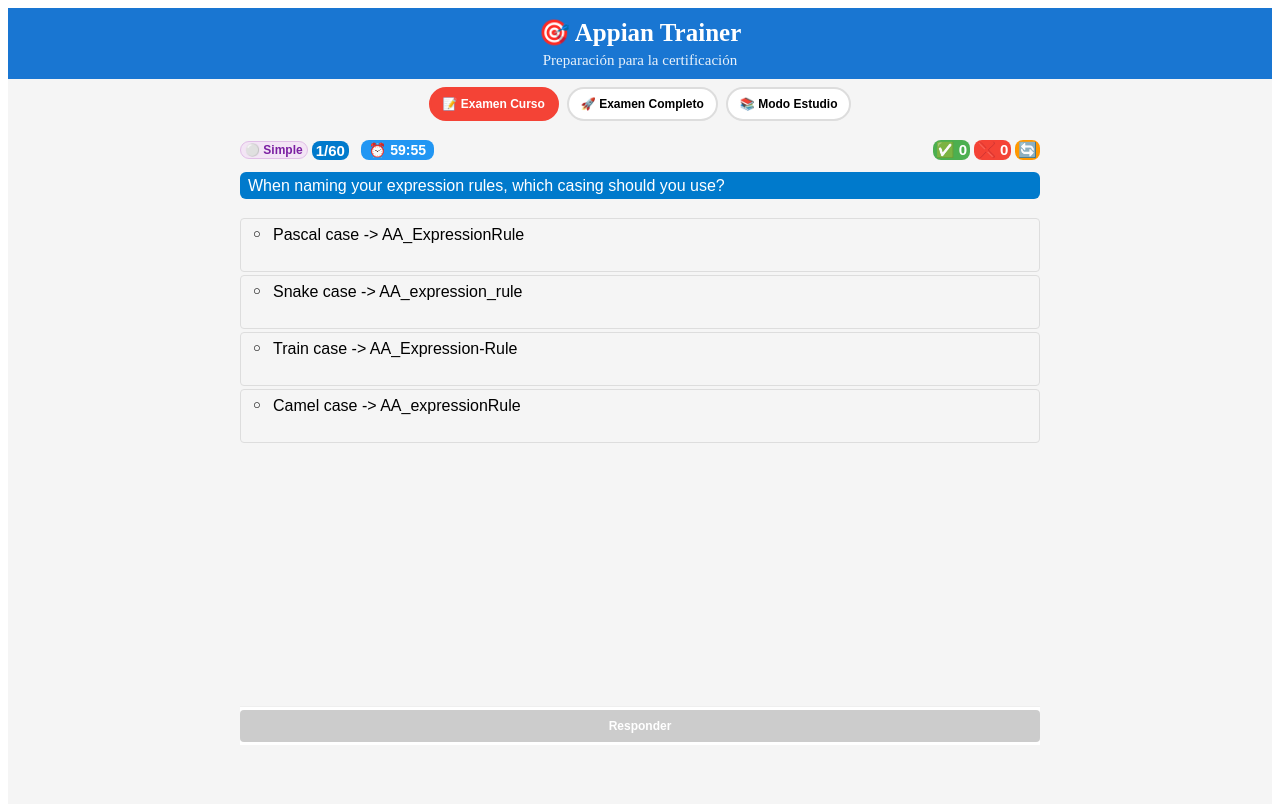
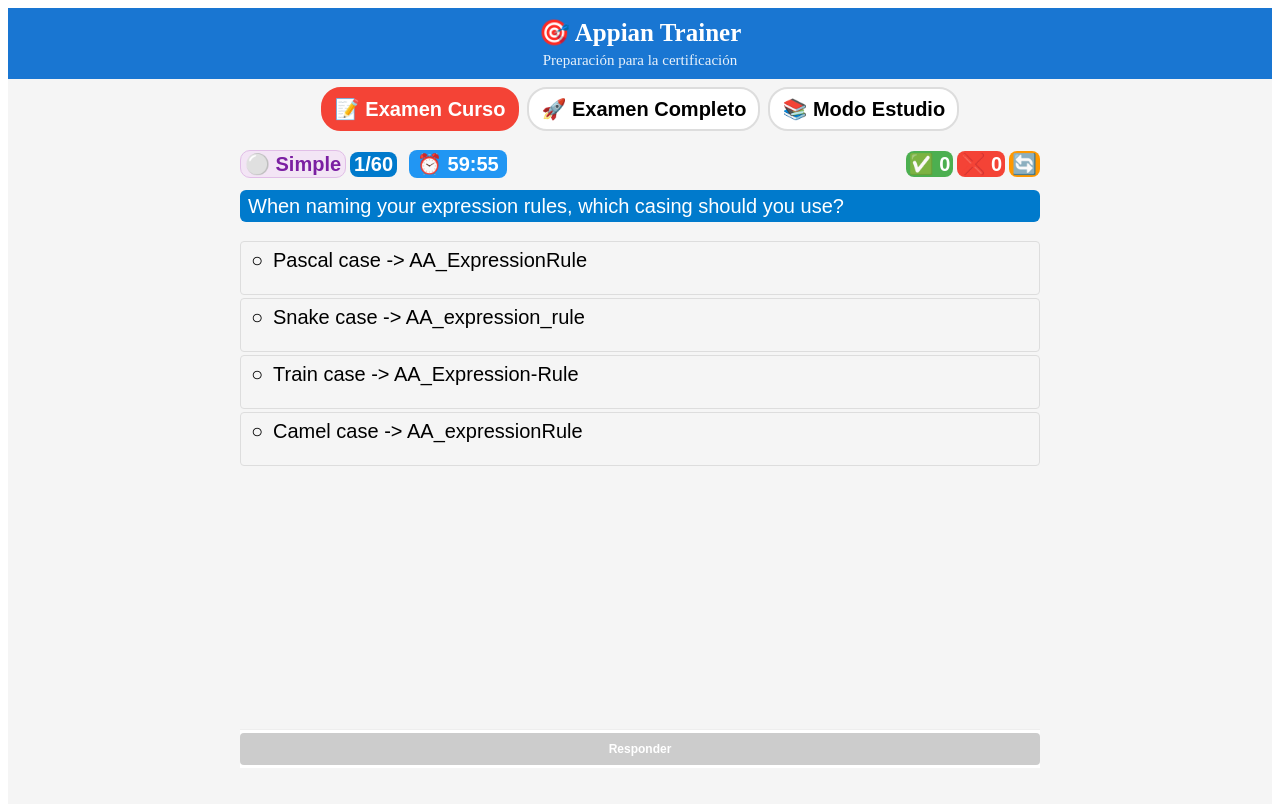
Before and after one commit to salvadorcao56/Appian-trainer, an Angular app: page / in a window 1280 px wide. Shown: the top 804 px of the page. Built offline with nearby package versions, Linux system fonts and the light colour scheme.

Commit message:
preguntas corregidas 1

```diff
--- a/angular.json
+++ b/angular.json
@@ -88,5 +88,8 @@
         }
       }
     }
+  },
+  "cli": {
+    "analytics": false
   }
 }
--- a/package.json
+++ b/package.json
@@ -22,6 +22,7 @@
   },
   "private": true,
   "dependencies": {
+    "@angular/build": "^20.3.4",
     "@angular/common": "^20.3.0",
     "@angular/compiler": "^20.3.0",
     "@angular/core": "^20.3.0",
@@ -33,7 +34,6 @@
     "zone.js": "~0.15.0"
   },
   "devDependencies": {
-    "@angular/build": "^20.3.4",
     "@angular/cli": "^20.3.4",
     "@angular/compiler-cli": "^20.3.0",
     "@types/jasmine": "~5.1.0",
--- a/src/app/components/question/question.css
+++ b/src/app/components/question/question.css
@@ -23,7 +23,7 @@
   border-radius: 20px;
   background: white;
   cursor: pointer;
-  font-size: 12px;
+  font-size: 20px;
   font-weight: bold;
   transition: all 0.3s ease;
   white-space: nowrap;
@@ -66,7 +66,7 @@
 .question-type-badge {
   padding: 1px 4px;
   border-radius: 10px;
-  font-size: 12px;
+  font-size: 20px;
   font-weight: bold;
 }
 
@@ -87,14 +87,14 @@
   color: white;
   padding: 1px 4px;
   border-radius: 8px;
-  font-size: 15px;
+  font-size: 20px;
   font-weight: bold;
 }
 
 .score {
   padding: 1px 3px;
   border-radius: 8px;
-  font-size: 15px;
+  font-size: 20px;
   font-weight: bold;
 }
 
@@ -115,7 +115,7 @@
   padding: 1px 3px;
   border-radius: 8px;
   cursor: pointer;
-  font-size: 15px;
+  font-size: 20px;
 }
 
 /* Ajustar badge de estudio */
@@ -139,7 +139,7 @@
 }
 
 .question-content h3 {
-  font-size: 16px;
+  font-size: 20px; /*tamaño pregunta*/
   line-height: 1.2;
   margin: 0;
   color: white;
@@ -193,7 +193,7 @@
 
 .answer-checkbox {
   margin-right: 8px;
-  font-size: 13px;
+  font-size: 20px;
   margin-top: 1px;
   min-width: 16px;
   text-align: center;
@@ -204,7 +204,7 @@
 }
 
 .answer-text {
-  font-size: 16px;
+  font-size: 20px; /*tamaño respuestas*/
   line-height: 1.2;
 }
 
@@ -213,7 +213,7 @@
   padding: 3px 5px;
   background: rgba(0, 0, 0, 0.04);
   border-radius: 3px;
-  font-size: 11px;
+  font-size: 20px;
   color: #555;
   border-left: 2px solid #007acc;
 }
@@ -247,7 +247,7 @@
 .feedback-message {
   padding: 3px 6px;
   border-radius: 3px;
-  font-size: 10px;
+  font-size: 15px;
   font-weight: bold;
   display: inline-block;
 }
@@ -284,7 +284,7 @@
   padding: 8px;
   border-radius: 4px;
   cursor: pointer;
-  font-size: 12px;
+  font-size: 15px;
   font-weight: bold;
   flex: 1;
 }
@@ -296,7 +296,7 @@
   padding: 8px;
   border-radius: 4px;
   cursor: pointer;
-  font-size: 12px;
+  font-size: 15px;
   font-weight: bold;
   flex: 1;
 }
@@ -317,7 +317,7 @@
   padding: 8px;
   border-radius: 4px;
   cursor: pointer;
-  font-size: 12px;
+  font-size: 15px;
   font-weight: bold;
 }
 
@@ -355,7 +355,7 @@
 
 .completion-content h2 {
   margin-bottom: 20px;
-  font-size: 20px;
+  font-size: 25px;
 }
 
 .final-stats {
@@ -369,7 +369,7 @@
   margin: 6px 0;
   background: #f8f9fa;
   border-radius: 6px;
-  font-size: 14px;
+  font-size: 20px;
 }
 
 .stat-item.correct {
@@ -415,7 +415,7 @@
   color: white;
   padding: 2px 8px;
   border-radius: 8px;
-  font-size: 14px;
+  font-size: 20px;
   font-weight: bold;
   margin-left: 8px;
 }
@@ -447,7 +447,7 @@
   border: none;
   border-radius: 4px;
   cursor: pointer;
-  font-size: 11px;
+  font-size: 15px;
   font-weight: bold;
   height: 32px;
   min-height: 32px;
--- a/src/app/data/questions-ai.data.ts
+++ b/src/app/data/questions-ai.data.ts
@@ -553,9 +553,9 @@
       },
       {
         id: 1572,
-        contenido: 'text() with format parameter',
-        correcta: true,
-        explicacion: 'CORRECTO: La función text() con el parámetro format se usa para formatear fechas en patrones específicos.'
+        contenido: 'datetext()',
+        correcta: true,
+        explicacion: 'CORRECTO: La función datetext() con el parámetro format se usa para formatear fechas en patrones específicos.'
       },
       {
         id: 1573,
@@ -739,9 +739,9 @@
     "respuestas": [
       {
         "id": 1596,
-        "contenido": "Start Process",
-        "correcta": true,
-        "explicacion": "CORRECTO: El servicio inteligente Start Process inicia otro modelo de proceso desde un proceso en ejecución."
+        "contenido": "Subprocess",
+        "correcta": true,
+        "explicacion": "CORRECTO: El servicio inteligente Subprocess inicia otro modelo de proceso desde un proceso en ejecución."
       },
       {
         "id": 1597,
@@ -1563,15 +1563,15 @@
     "respuestas": [
       {
         "id": 1703,
+        "contenido": "a!isNullOrEmpty()",
+        "correcta": true,
+        "explicacion": "CORRECTO: isnullorempty() verifica si un valor es nulo o vacío."
+      },
+      {
+        "id": 1704,
         "contenido": "isnullorempty()",
-        "correcta": true,
-        "explicacion": "CORRECTO: isnullorempty() verifica si un valor es nulo o vacío."
-      },
-      {
-        "id": 1704,
-        "contenido": "a!isNullOrEmpty()",
-        "correcta": false,
-        "explicacion": "INCORRECTO: No existe la función a!isNullOrEmpty()."
+        "correcta": false,
+        "explicacion": "INCORRECTO: No existe la función isnullorempty()."
       },
       {
         "id": 1705,
@@ -1755,9 +1755,9 @@
     "respuestas": [
       {
         "id": 1728,
-        "contenido": "tonumber()",
-        "correcta": true,
-        "explicacion": "CORRECTO: tonumber() convierte una cadena de texto a un valor numérico."
+        "contenido": "tointeger()",
+        "correcta": true,
+        "explicacion": "CORRECTO: tointeger() convierte una cadena de texto a un valor numérico."
       },
       {
         "id": 1729,
--- a/src/app/data/questions-extra.data.ts
+++ b/src/app/data/questions-extra.data.ts
@@ -26,9 +26,9 @@
       },
       {
         id: 304,
-        contenido: 'a!recordList()',
+        contenido: 'a!recordFilterList()',
         correcta: true,
-        explicacion: 'CORRECTO: a!recordList() muestra dinámicamente una lista de registros basada en un tipo de registro con capacidades de paginación y filtrado.'
+        explicacion: 'CORRECTO: a!recordFilterList() muestra dinámicamente una lista de registros basada en un tipo de registro con capacidades de paginación y filtrado.'
       }
     ]
   },
@@ -551,26 +551,26 @@
     {
       id: 368,
       contenido: 'a',
-      correcta: false,
-      explicacion: 'INCORRECTO: La función index() reemplaza el elemento en la posición especificada, no retorna el elemento original.'
+      correcta: true,
+      explicacion: 'CORRECTO: La función index() devuelve el elemento en la posición especificada.'
     },
     {
       id: 369,
       contenido: 'b',
       correcta: false,
-      explicacion: 'INCORRECTO: "b" está en la posición 2, pero la función está modificando la posición 1.'
+      explicacion: 'INCORRECTO: "b" está en la posición 2, pero la función devuelve el de la posición 1.'
     },
     {
       id: 370,
       contenido: 'c',
       correcta: false,
-      explicacion: 'INCORRECTO: "c" está en la posición 3 y no es afectado por esta operación.'
+      explicacion: 'INCORRECTO: "c" está en la posición 3, pero la función devuelve el de la posición 1.'
     },
     {
       id: 371,
       contenido: 'x',
-      correcta: true,
-      explicacion: 'CORRECTO: La función index() reemplaza el elemento en el índice 1 con "x" y retorna el nuevo valor en esa posición.'
+      correcta: false,
+      explicacion: 'INCORRECTO: "x" está en la posición 3, pero la función devuelve el de la posición 1.'
     }
   ]
 },
@@ -2491,7 +2491,7 @@
         "id": 614,
         "contenido": "Editable Grid",
         "correcta": false,
-        "explicacion": "INCORRECTO: Un 'Editable Grid' es apropiado para datos tabulares, pero está diseñado específicamente para la edición. La pregunta pregunta por el más apropiado para *mostrar* (display) datos, lo que implica una vista de solo lectura."
+        "explicacion": "INCORRECTO: Un 'Editable Grid' es apropiado para datos tabulares, pero está diseñado específicamente para la edición. La pregunta por el más apropiado para *mostrar* (display) datos, lo que implica una vista de solo lectura."
       },
       {
         "id": 615,
--- a/src/app/data/questions.data.ts
+++ b/src/app/data/questions.data.ts
@@ -381,8 +381,8 @@
       {
         id: 49,
         contenido: 'Update record-level security.',
-        correcta: false,
-        explicacion: 'INCORRECTO: Se requieren permisos de administrador para seguridad.'
+        correcta: true,
+        explicacion: 'CORRECTO: Se los editores pueden elevar el nivel de seguridad de un record.'
       },
       {
         id: 50,
@@ -914,8 +914,8 @@
       {
         id: 118,
         contenido: '[{"Word 1 is length: 4", "Word 2 is length: 3", "Word 3 is length: 5"]',
-        correcta: false,
-        explicacion: 'INCORRECTO: Los cálculos de longitud no coinciden con las longitudes reales de las palabras.'
+        correcta: true,
+        explicacion: 'CORRECTO: "apple" tiene 5-1=4 letras, "pear" tiene 4-1=3, "banana" tiene 6-1=5. Los índices comienzan en 1.'
       },
       {
         id: 119,
@@ -926,8 +926,8 @@
       {
         id: 120,
         contenido: '[{"Word 1 is length: 5", "Word 2 is length: 4", "Word 3 is length: 6"]',
-        correcta: true,
-        explicacion: 'CORRECTO: "apple" tiene 5 letras, "pear" tiene 4, "banana" tiene 6. Los índices comienzan en 1.'
+        correcta: false,
+        explicacion: 'INCORRECTO: Los cálculos de longitud no coinciden con las longitudes reales de las palabras -1.'
       },
       {
         id: 121,
@@ -1224,8 +1224,8 @@
       {
         id: 158,
         contenido: 'Is stored at index',
-        correcta: false,
-        explicacion: 'INCORRECTO: Este operador es específico para arrays/listas.'
+        correcta: true,
+        explicacion: 'CORRECTO: Este operador es específico para arrays/listas.'
       },
       {
         id: 159,
@@ -1242,8 +1242,8 @@
       {
         id: 161,
         contenido: 'Is appended to list',
-        correcta: false,
-        explicacion: 'INCORRECTO: Este operador es específico para listas/arrays.'
+        correcta: true,
+        explicacion: 'CORRECTO: Este operador es específico para listas/arrays.'
       },
       {
         id: 162,
@@ -1261,8 +1261,8 @@
       {
         id: 163,
         contenido: 'almatch()',
-        correcta: false,
-        explicacion: 'INCORRECTO: a!match() no es una función estándar de Appian.'
+        correcta: true,
+        explicacion: 'CORRECTO: a!match() permite utilizar condiciones (equal/whenTrue) y resultados (then)'
       },
       {
         id: 164,
@@ -1273,8 +1273,8 @@
       {
         id: 165,
         contenido: 'if()',
-        correcta: true,
-        explicacion: 'CORRECTO: La función if() permite especificar pares de condiciones (equal/whenTrue) y resultados (then).'
+        correcta: false,
+        explicacion: 'INCORRECTO: La función if() evalua una condición y un resultado si es cierto u otro si no lo es'
       },
       {
         id: 166,
@@ -1329,8 +1329,8 @@
       {
         id: 172,
         contenido: 'Must use a database as its source',
-        correcta: false,
-        explicacion: 'INCORRECTO: Puede usar diferentes fuentes de datos.'
+        correcta: true,
+        explicacion: 'CORRECTO: Puede usar database como fuente de datos.'
       },
       {
         id: 173,
@@ -1690,7 +1690,7 @@
   {
     id: 55,
     contenido: 'When configuring a Write Records smart service\'s records input, how do you specify the records to be updated?',
-    multiple: false,
+    multiple: true,
     respuestas: [
       {
         id: 219,
@@ -1713,8 +1713,8 @@
       {
         id: 222,
         contenido: 'Write an expression to specify the records to update.',
-        correcta: false,
-        explicacion: 'INCORRECTO: No se escribe una expresión directa, se selecciona una process variable.'
+        correcta: true,
+        explicacion: 'CORRECTO: Se puede escribir una expresión que devuelva los registros del record type a actualizar.'
       }
     ]
   },
```
Also changed, not shown: 1 other file (tests, documents, lock files or other folders).
